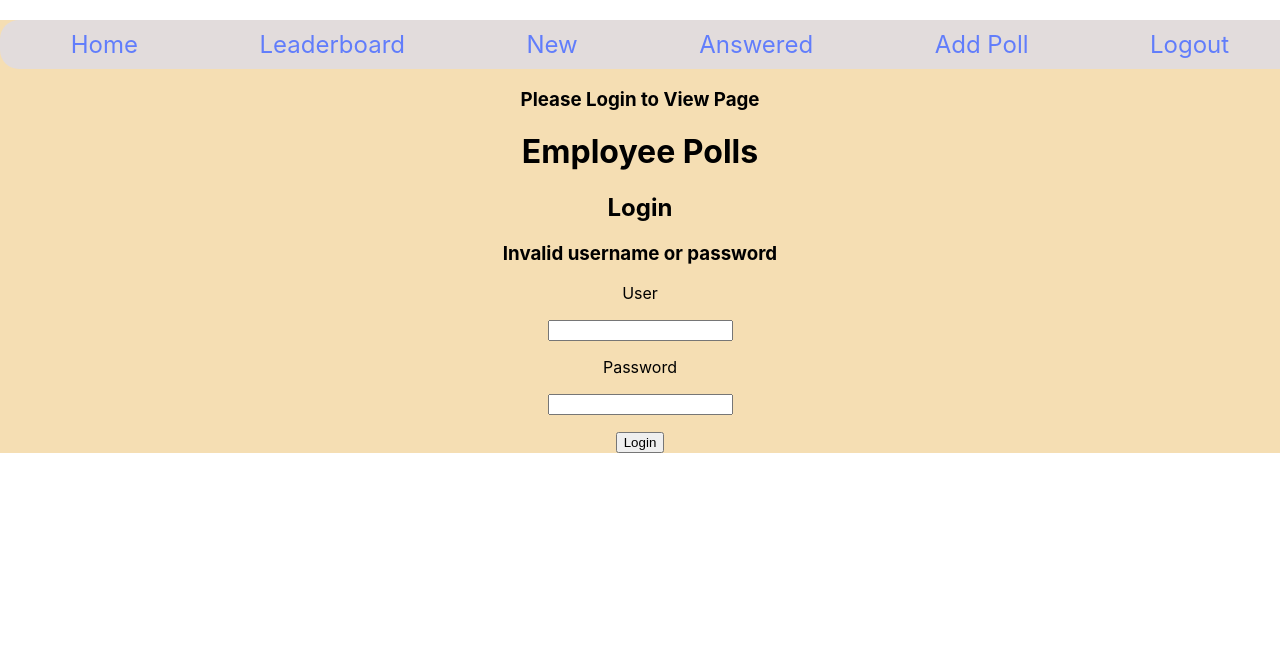
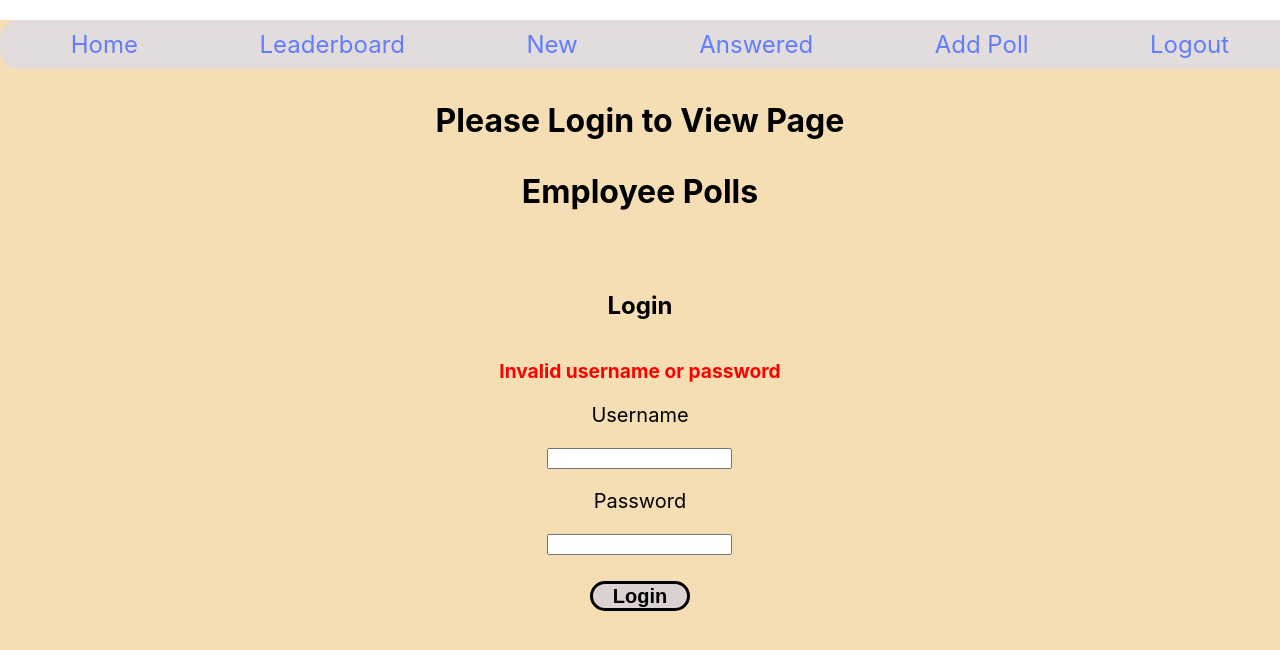
Before and after one commit to rautry6/EmployeePolls-Udacity-Project, a React (Create React App) app: page /add in a window 1280 px wide. Both pictures are taken after a click on the button "Login". Shown: the top 650 px of the page. Built offline with nearby package versions, Linux system fonts and the light colour scheme.

Commit message:
Add PleaseLogin css

```diff
--- a/src/App.js
+++ b/src/App.js
@@ -25,7 +25,7 @@ function App(props) {
       <Nav />
 
       {props.loading ? (
-        <div className="App">Loading...</div>
+        <div>Loading...</div>
       ) : (
         <Routes>
           <Route path="/" element={<LoginPage />} />
--- /dev/null
+++ b/src/components/PleaseLogin.css
@@ -0,0 +1,57 @@
+.login-page{
+    height: 932px;
+    background-color: wheat;
+    margin-top: 20px;
+}
+
+.invalid-login{
+    color: red;
+    font-size: 1.2rem;
+    font-weight: bold;
+}
+
+.login-field{
+    display: flex;
+    flex-direction: column;
+    align-items: center;
+    justify-content: center;
+    margin-top: 20px;
+    size: 20in;
+}
+
+.please-login{
+    font-size: 2rem;
+}
+
+.title{
+    font-size: 2rem;
+    font-weight: bold;
+}
+
+.login{
+    display: flex;
+    flex-direction: column;
+    align-items: center;
+    justify-content: center;
+    margin-top: 80px;
+}
+
+.username{
+    font-size: 20px;
+}
+
+.password{
+    font-size: 20px;
+}
+
+.submit-button{
+    font-size: 20px;
+    font-weight: bold;
+    background-color: rgb(218, 209, 209);
+    color: rgb(0, 0, 0);
+    border: 0.1cm solid rgb(0, 0, 0);
+    border-radius: 0.5cm;
+    width: 100px;
+    height: 30px;
+    margin-top: 10px;
+}
--- a/src/components/PleaseLogin.js
+++ b/src/components/PleaseLogin.js
@@ -1,3 +1,4 @@
+import "./PleaseLogin.css"
 import { connect } from "react-redux";
 import { useState } from "react";
 import { setAuthedUser } from "../actions/authedUser.js";
@@ -36,29 +37,29 @@ const PleaseLogin = (props) => {
 
   return (
     <div className="login-page">
-      <h3>Please Login to View Page</h3>
-      <h1>Employee Polls</h1>
-      <h2>Login</h2>
-      <div>
+      <h3 className="please-login">Please Login to View Page</h3>
+      <h1 className="title">Employee Polls</h1>
+      <h2 className="login">Login</h2>
+      <div className="login-field">
         {error ? (
           <div>
-            <h3 itemID="invalid-login" data-testid = "failed-login-text">Invalid username or password</h3>{" "}
-            <p>User</p>
-            <input type="text" value={username} onChange={handleUsername} data-testid = "failed-login-input"/>
-            <p>Password</p>
-            <input type="password" value={password} onChange={handlePassword} data-testid = "failed-password-input" />
+            <h3 className="invalid-login" data-testid = "failed-login-text">Invalid username or password</h3>{" "}
+            <p className="username">Username</p>
+            <input type="text" value={username} onChange={handleUsername} data-testid = "failed-login-input" className="login-input"/>
+            <p className="password">Password</p>
+            <input type="password" value={password} onChange={handlePassword} data-testid = "failed-password-input" className="password-input"/>
             <p>
-              <button onClick={handleSubmit} data-testid = "failed-submit-button">Login</button>
+              <button onClick={handleSubmit} data-testid = "failed-submit-button" className="submit-button">Login</button>
             </p>
           </div>
         ) : (
           <div>
-            <p>User</p>
-            <input type="text" value={username} onChange={handleUsername} data-testid = "login-input"/>
-            <p>Password</p>
-            <input type="password" value={password} onChange={handlePassword} data-testid = "password-input"/>
+            <p className="username">Username</p>
+            <input type="text" value={username} onChange={handleUsername} data-testid = "login-input" className="login-input"/>
+            <p  className="password">Password</p>
+            <input type="password" value={password} onChange={handlePassword} data-testid = "password-input" className="password-input"/>
             <p>
-              <button onClick={handleSubmit} data-testid = "submit-button">Login</button>
+              <button onClick={handleSubmit} data-testid = "submit-button" className="submit-button">Login</button>
             </p>
           </div>
         )}
```
